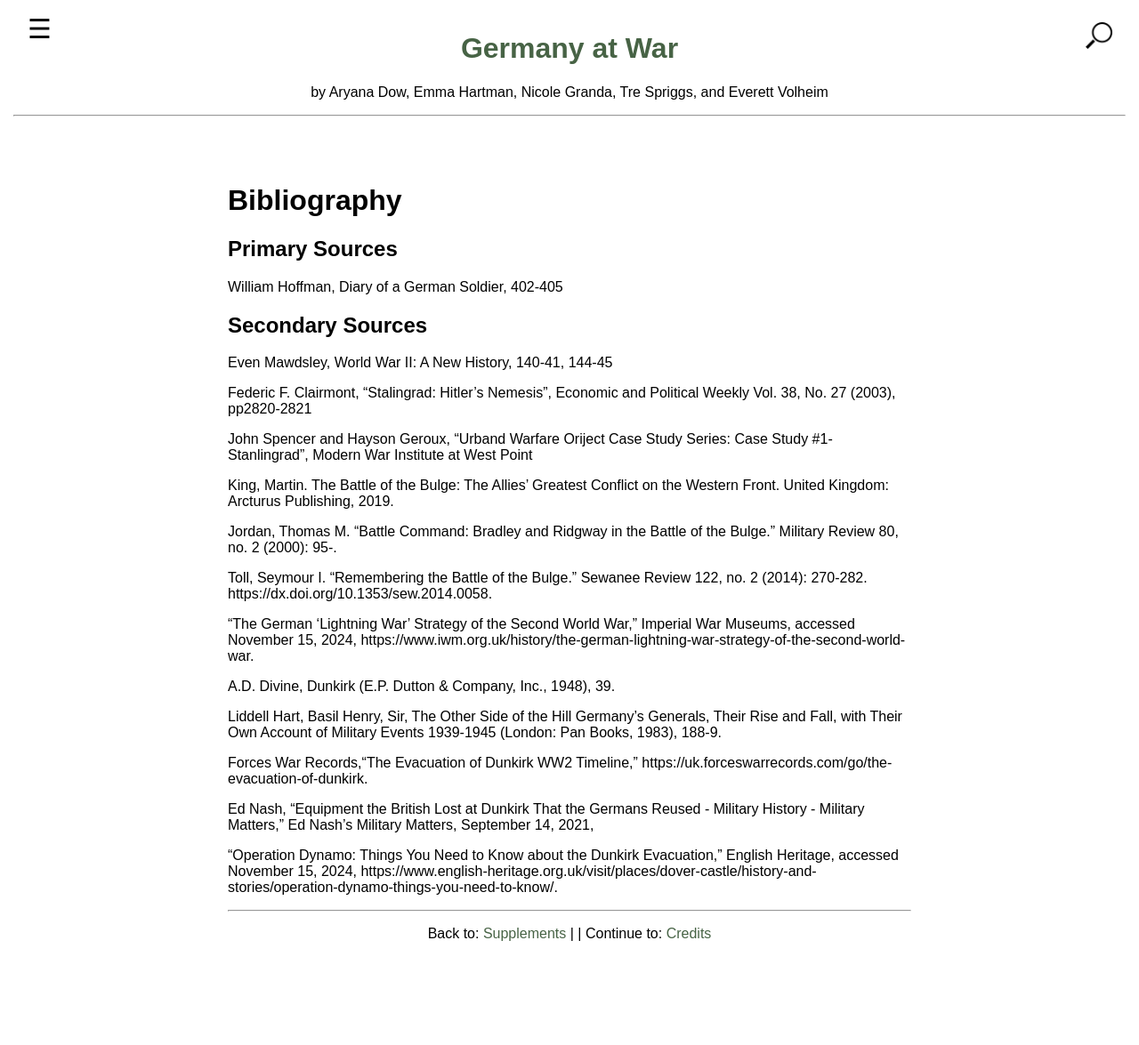
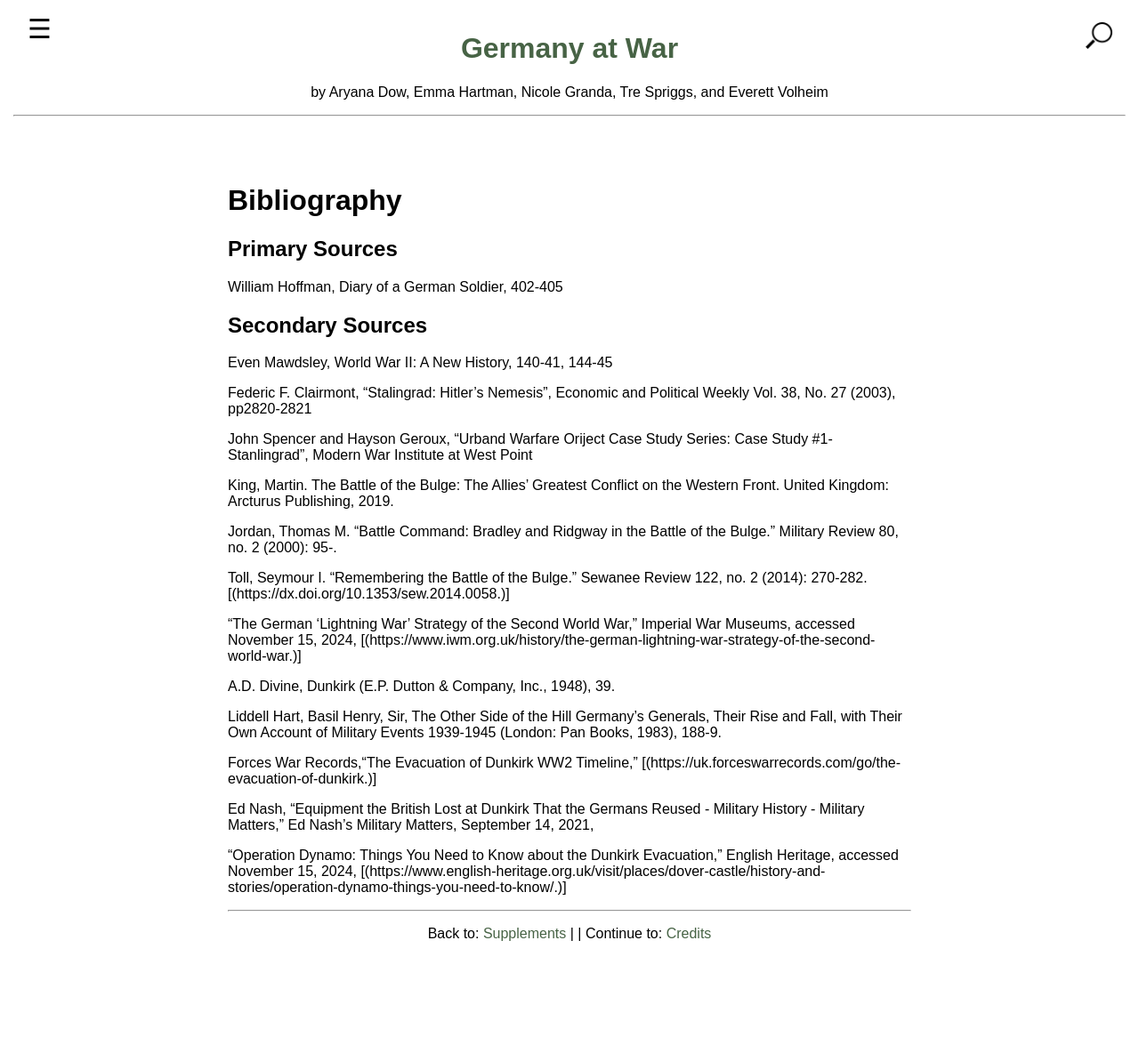
Before and after one commit to EVolheim/VOLHEIM-EVERETT-3931, a Jekyll site: the page built from 005_bibliography.md, in a window 1280 px wide. Shown: the whole page at 89% size. Built offline with Jekyll 4.4.1, drawn with Linux system fonts in a browser that asks for light colours.

```diff
--- a/005_bibliography.md
+++ b/005_bibliography.md
@@ -22,16 +22,16 @@ King, Martin. The Battle of the Bulge: The Allies' Greatest Conflict on the West
 
 Jordan, Thomas M. “Battle Command: Bradley and Ridgway in the Battle of the Bulge.” Military Review 80, no. 2 (2000): 95-.
 
-Toll, Seymour I. "Remembering the Battle of the Bulge." Sewanee Review 122, no. 2 (2014): 270-282. https://dx.doi.org/10.1353/sew.2014.0058.
+Toll, Seymour I. "Remembering the Battle of the Bulge." Sewanee Review 122, no. 2 (2014): 270-282. [(https://dx.doi.org/10.1353/sew.2014.0058.)]
 
-“The German ‘Lightning War’ Strategy of the Second World War,” Imperial War Museums, accessed November 15, 2024, https://www.iwm.org.uk/history/the-german-lightning-war-strategy-of-the-second-world-war.
+“The German ‘Lightning War’ Strategy of the Second World War,” Imperial War Museums, accessed November 15, 2024, [(https://www.iwm.org.uk/history/the-german-lightning-war-strategy-of-the-second-world-war.)]
 
 A.D. Divine, Dunkirk (E.P. Dutton & Company, Inc., 1948), 39.
 
 Liddell Hart, Basil Henry, Sir, The Other Side of the Hill Germany’s Generals, Their Rise and Fall, with Their Own Account of Military Events 1939-1945 (London: Pan Books, 1983), 188-9.
 
-Forces War Records,“The Evacuation of Dunkirk WW2 Timeline,” https://uk.forceswarrecords.com/go/the-evacuation-of-dunkirk.
+Forces War Records,“The Evacuation of Dunkirk WW2 Timeline,” [(https://uk.forceswarrecords.com/go/the-evacuation-of-dunkirk.)]
 
 Ed Nash, “Equipment the British Lost at Dunkirk That the Germans Reused - Military History - Military Matters,” Ed Nash’s Military Matters, September 14, 2021,
 
-“Operation Dynamo: Things You Need to Know about the Dunkirk Evacuation,” English Heritage, accessed November 15, 2024, https://www.english-heritage.org.uk/visit/places/dover-castle/history-and-stories/operation-dynamo-things-you-need-to-know/.
+“Operation Dynamo: Things You Need to Know about the Dunkirk Evacuation,” English Heritage, accessed November 15, 2024, [(https://www.english-heritage.org.uk/visit/places/dover-castle/history-and-stories/operation-dynamo-things-you-need-to-know/.)]
```
